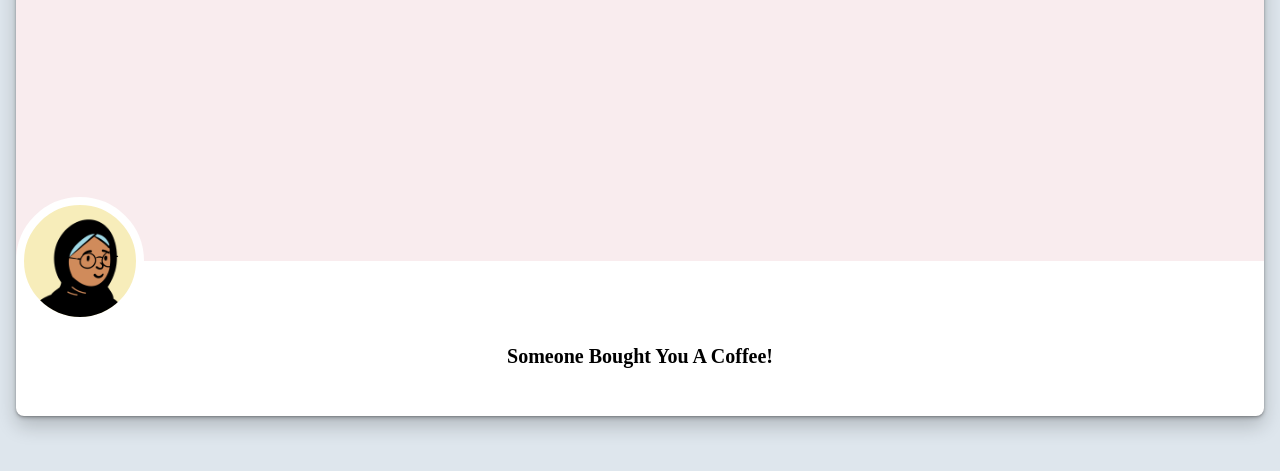
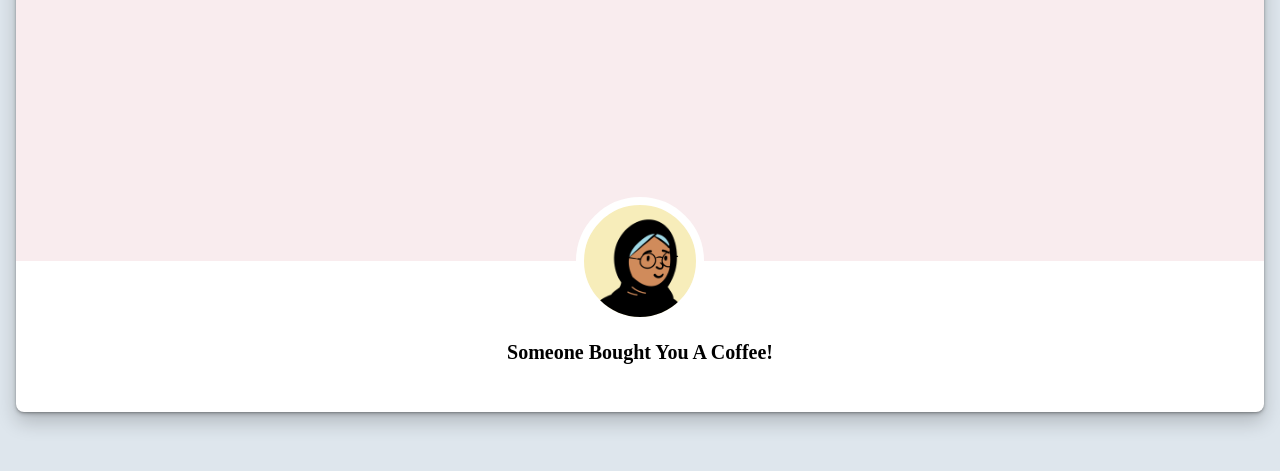
Before and after one commit to midcenturydude7/css-animations-falling-emojis, a website built with Vite: page index.html in a window 1280 px wide. Shown: the part 75-546 px from the top of the page. Built offline with nearby package versions, Linux system fonts and the light colour scheme.

Commit message:
Worked out margin-inline issue with display:block

```diff
--- a/styles.css
+++ b/styles.css
@@ -12,6 +12,7 @@ body {
 }
 
 main {
+  width: 100%;
   background: white;
   box-shadow: 0px 1px 2px hsl(0deg 0% 0% / 0.2),
     0px 2px 4px hsl(0deg 0% 0% / 0.2), 0px 10px 20px hsl(0deg 0% 0% / 0.2);
@@ -31,6 +32,7 @@ main {
 
 .avatar {
   position: relative;
+  display: block;
   width: 128px;
   height: 128px;
   margin-top: -64px;
```
